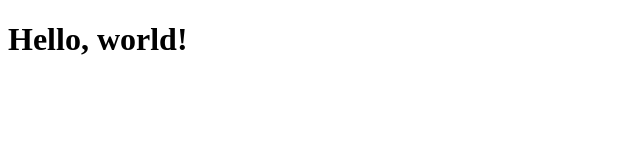
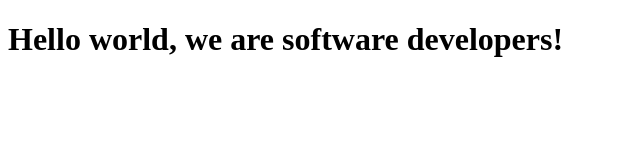
Before and after one commit to Matherii/html-css-pair-programming, a plain HTML site: page index.html in a window 1280 px wide. Shown: the whole page, without its empty margins (0-640 px from the left). Drawn offline with Linux system fonts and the light colour scheme.

Commit message:
hello world

```diff
--- a/index.html
+++ b/index.html
@@ -4,6 +4,6 @@
     <title>Hello, world!</title>
   </head>
   <body>
-    <h1>Hello, world!</h1>
+    <h1>Hello world, we are software developers!</h1>
   </body>
 </html>
```
